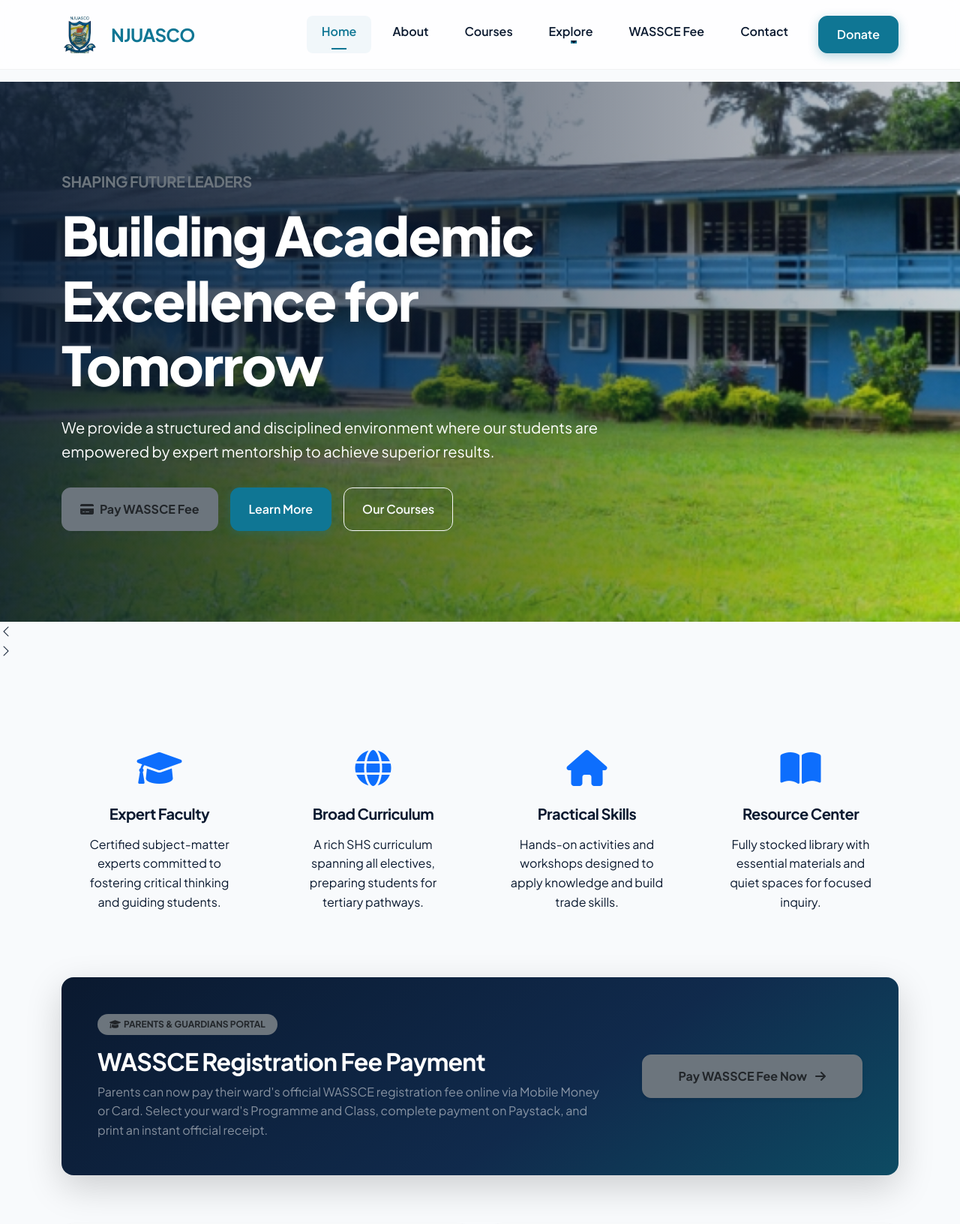
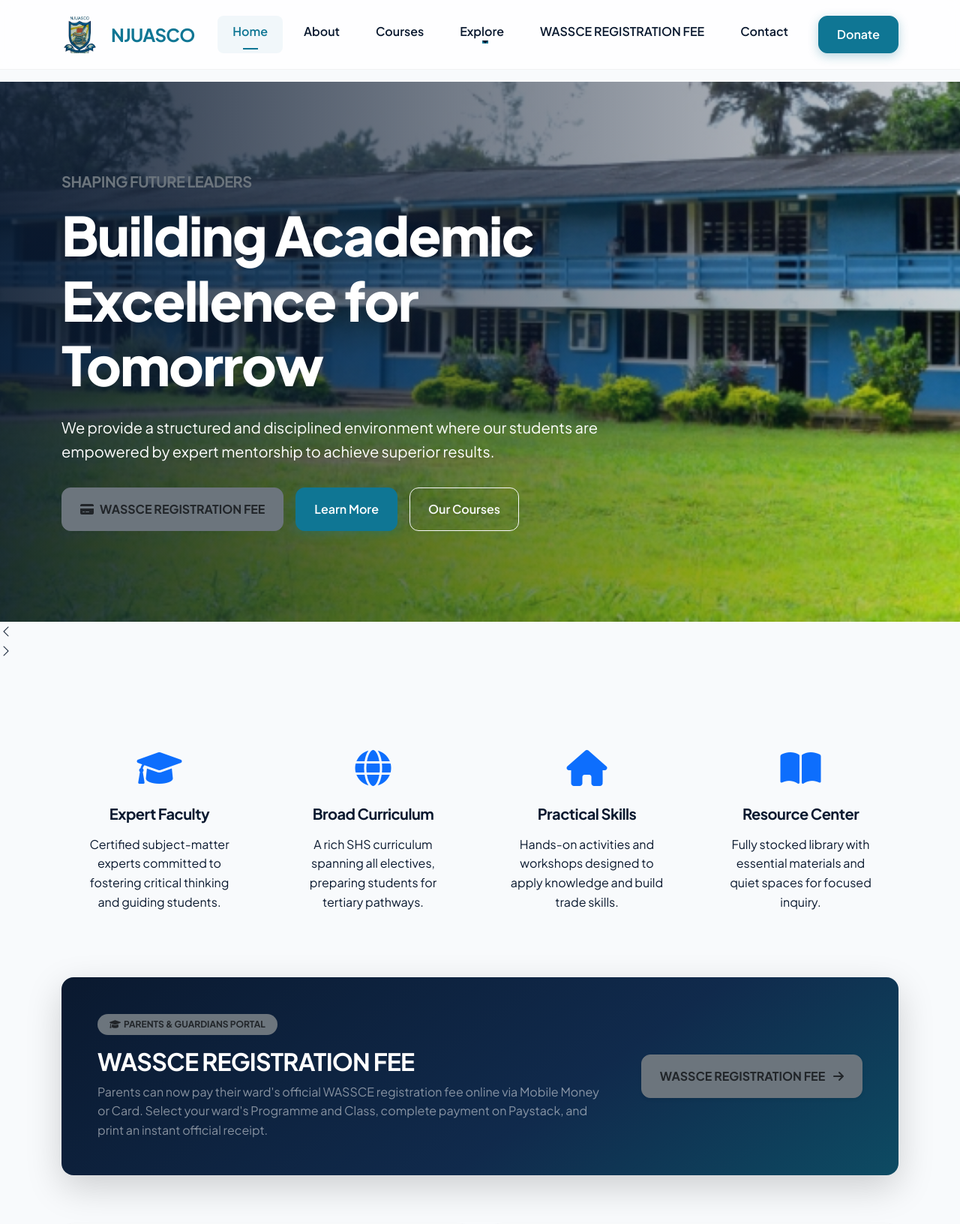
Before and after one commit to Bryt00/schsite, a Django app: page / in a window 1280 px wide. Shown: the top 1632 px of the page at 75% size. Run offline with Django 5.2, Linux system fonts and the light colour scheme; data that the repository does not hold is empty; some libraries are stand-ins or nearby versions.

Commit message:
update WASSCE labels on home page and navigation to WASSCE REGISTRATION FEE

```diff
--- a/main/templates/base.html
+++ b/main/templates/base.html
@@ -80,10 +80,10 @@
                             <a class="dropdown-item" href="{% url 'staff' %}">Staff</a>
                             <a class="dropdown-item" href="{% url 'gallery' %}">Gallery</a>
                             <a class="dropdown-item" href="{% url 'event' %}">Events</a>
-                            <a class="dropdown-item" href="{% url 'wassce_registration' %}">WASSCE Fee Payment</a>
+                            <a class="dropdown-item" href="{% url 'wassce_registration' %}">WASSCE REGISTRATION FEE</a>
                         </div>
                     </div>
-                    <a class="nav-item nav-link {% if request.resolver_match.url_name == 'wassce_registration' or request.resolver_match.url_name == 'wassce_portal' or request.resolver_match.url_name == 'wassce_checkout' %}active{% endif %}" href="{% url 'wassce_registration' %}">WASSCE Fee</a>
+                    <a class="nav-item nav-link text-nowrap {% if request.resolver_match.url_name == 'wassce_registration' or request.resolver_match.url_name == 'wassce_portal' or request.resolver_match.url_name == 'wassce_checkout' %}active{% endif %}" href="{% url 'wassce_registration' %}">WASSCE REGISTRATION FEE</a>
                     <a class="nav-item nav-link {% if request.resolver_match.url_name == 'contact' %}active{% endif %}" href="{% url 'contact' %}">Contact</a>
                     <a href="{% url 'cause_list' %}" class="btn btn-primary ms-lg-3 d-none d-lg-block">Donate</a>
                 </div>
@@ -114,7 +114,7 @@
                 <div class="col-lg-3 col-md-6">
                     <h4 class="text-white">Quick Links</h4>
                     <div class="d-flex flex-column text-start">
-                        <a class="btn btn-link px-0 text-start" href="{% url 'wassce_registration' %}">WASSCE Fee Payment</a>
+                        <a class="btn btn-link px-0 text-start" href="{% url 'wassce_registration' %}">WASSCE REGISTRATION FEE</a>
                         <a class="btn btn-link px-0 text-start" href="{% url 'about' %}">About Us</a>
                         <a class="btn btn-link px-0 text-start" href="{% url 'contact' %}">Contact Us</a>
                         <a class="btn btn-link px-0 text-start" href="{% url 'event' %}">Upcoming Events</a>
--- a/main/templates/index.html
+++ b/main/templates/index.html
@@ -23,7 +23,7 @@ Educated
                                 superior results.</p>
                             <div class="d-flex flex-wrap align-items-center gap-3 animated slideInDown">
                                 <a href="{% url 'wassce_registration' %}" class="btn btn-secondary text-dark fw-bold py-3 px-4">
-                                    <i class="fa fa-credit-card me-2"></i>Pay WASSCE Fee
+                                    <i class="fa fa-credit-card me-2"></i>WASSCE REGISTRATION FEE
                                 </a>
                                 <a href="{% url 'about' %}" class="btn btn-primary py-3 px-4">Learn More</a>
                                 <a href="{% url 'courses' %}" class="btn btn-outline-light py-3 px-4">Our Courses</a>
@@ -71,14 +71,14 @@ Educated
                     <span class="badge bg-secondary text-dark fw-bold px-3 py-2 rounded-pill mb-3 text-uppercase">
                         <i class="fa fa-graduation-cap me-1"></i>Parents &amp; Guardians Portal
                     </span>
-                    <h2 class="text-white mb-2">WASSCE Registration Fee Payment</h2>
+                    <h2 class="text-white mb-2">WASSCE REGISTRATION FEE</h2>
                     <p class="text-white-50 mb-0 fs-6">
                         Parents can now pay their ward's official WASSCE registration fee online via Mobile Money or Card. Select your ward's Programme and Class, complete payment on Paystack, and print an instant official receipt.
                     </p>
                 </div>
                 <div class="col-lg-4 text-lg-end">
-                    <a href="{% url 'wassce_registration' %}" class="btn btn-secondary text-dark fw-bold py-3 px-5 shadow-sm">
-                        Pay WASSCE Fee Now <i class="fa fa-arrow-right ms-2"></i>
+                    <a href="{% url 'wassce_registration' %}" class="btn btn-secondary text-dark fw-bold py-3 px-4 shadow-sm">
+                        WASSCE REGISTRATION FEE <i class="fa fa-arrow-right ms-2"></i>
                     </a>
                 </div>
             </div>
```
